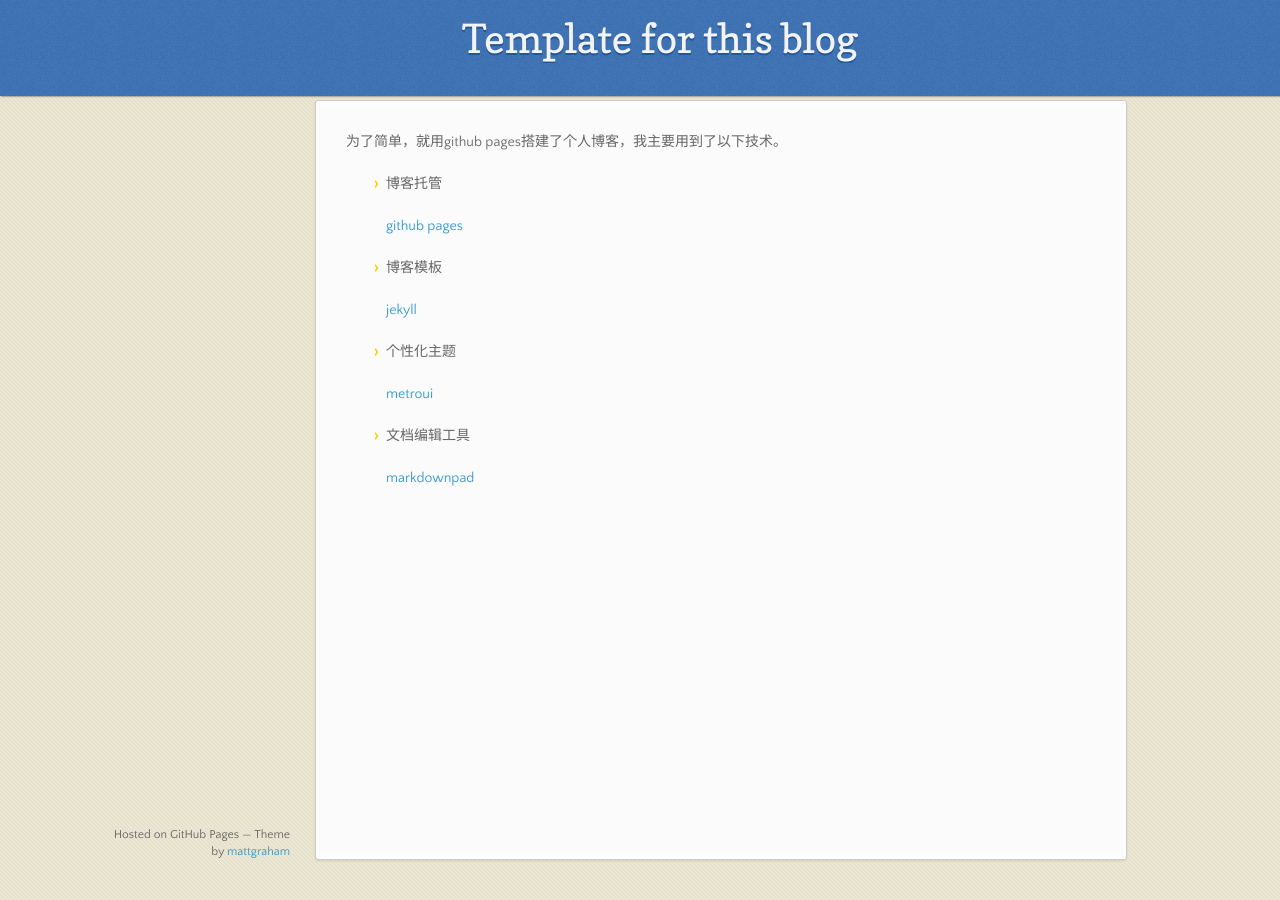
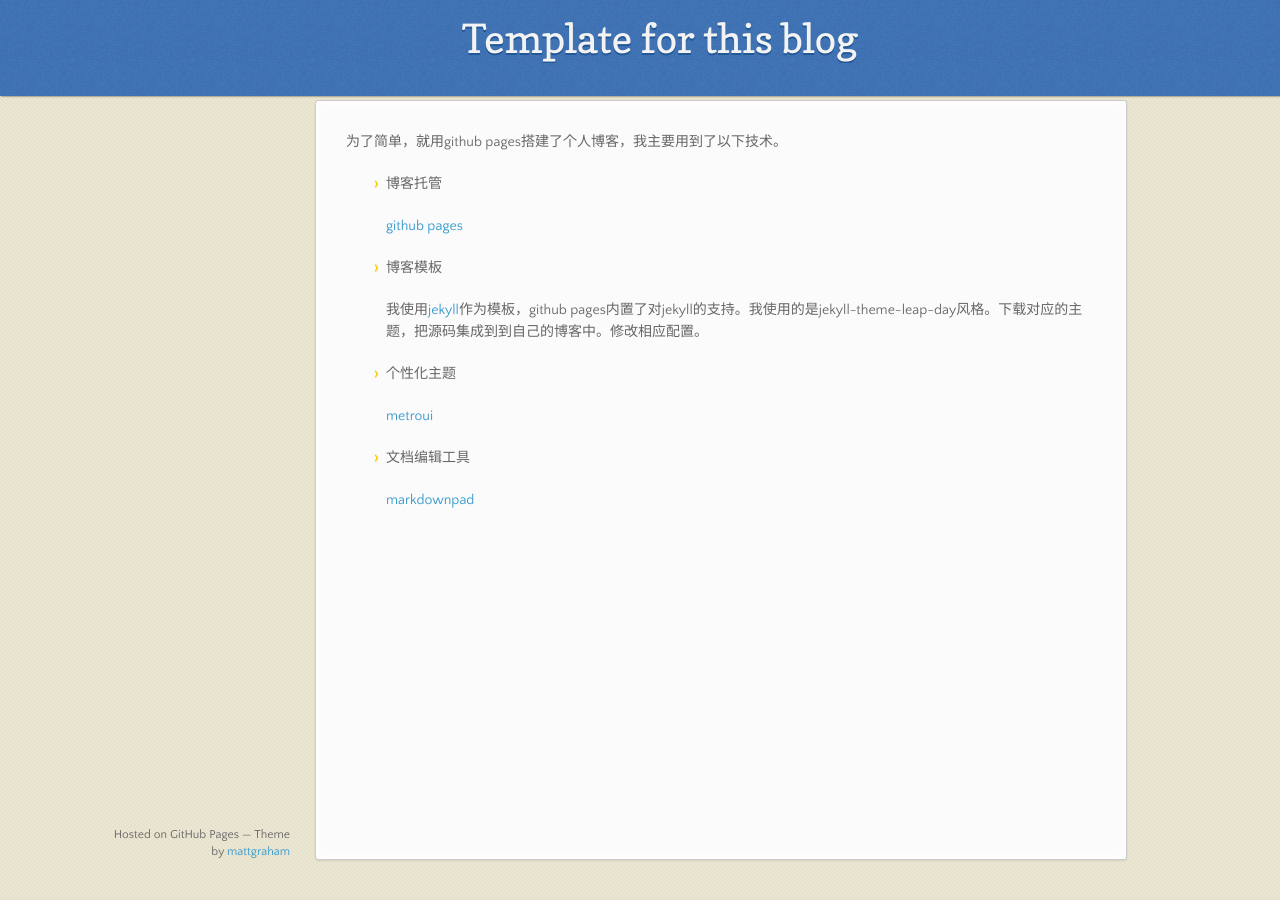
Before and after one commit to weishangkai/weishangkai.github.io, a Jekyll site: the page built from content/it/web/front-end/how_to_build_a_blog.md, in a window 1280 px wide. Built offline with Jekyll 4.4.1, drawn with Linux system fonts in a browser that asks for light colours.

Commit message:
修改搭建博客的教程

```diff
--- a/content/it/web/front-end/how_to_build_a_blog.md
+++ b/content/it/web/front-end/how_to_build_a_blog.md
@@ -12,7 +12,7 @@ description:
 
 * 博客模板
 
-	[jekyll](https://jekyllrb.com/)
+	我使用[jekyll](https://jekyllrb.com/)作为模板，github pages内置了对jekyll的支持。我使用的是jekyll-theme-leap-day风格。下载对应的主题，把源码集成到到自己的博客中。修改相应配置。
 
 * 个性化主题
 
```
